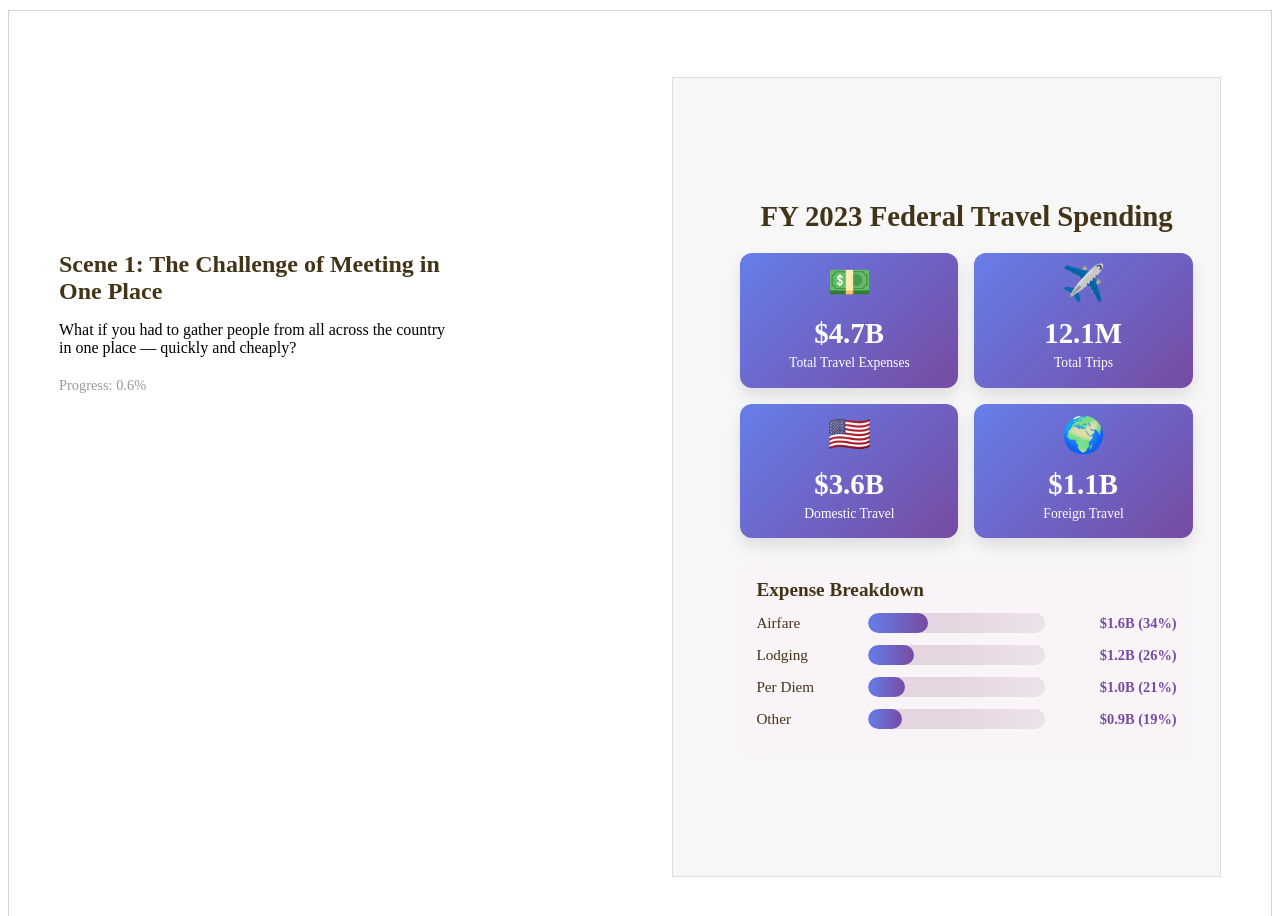
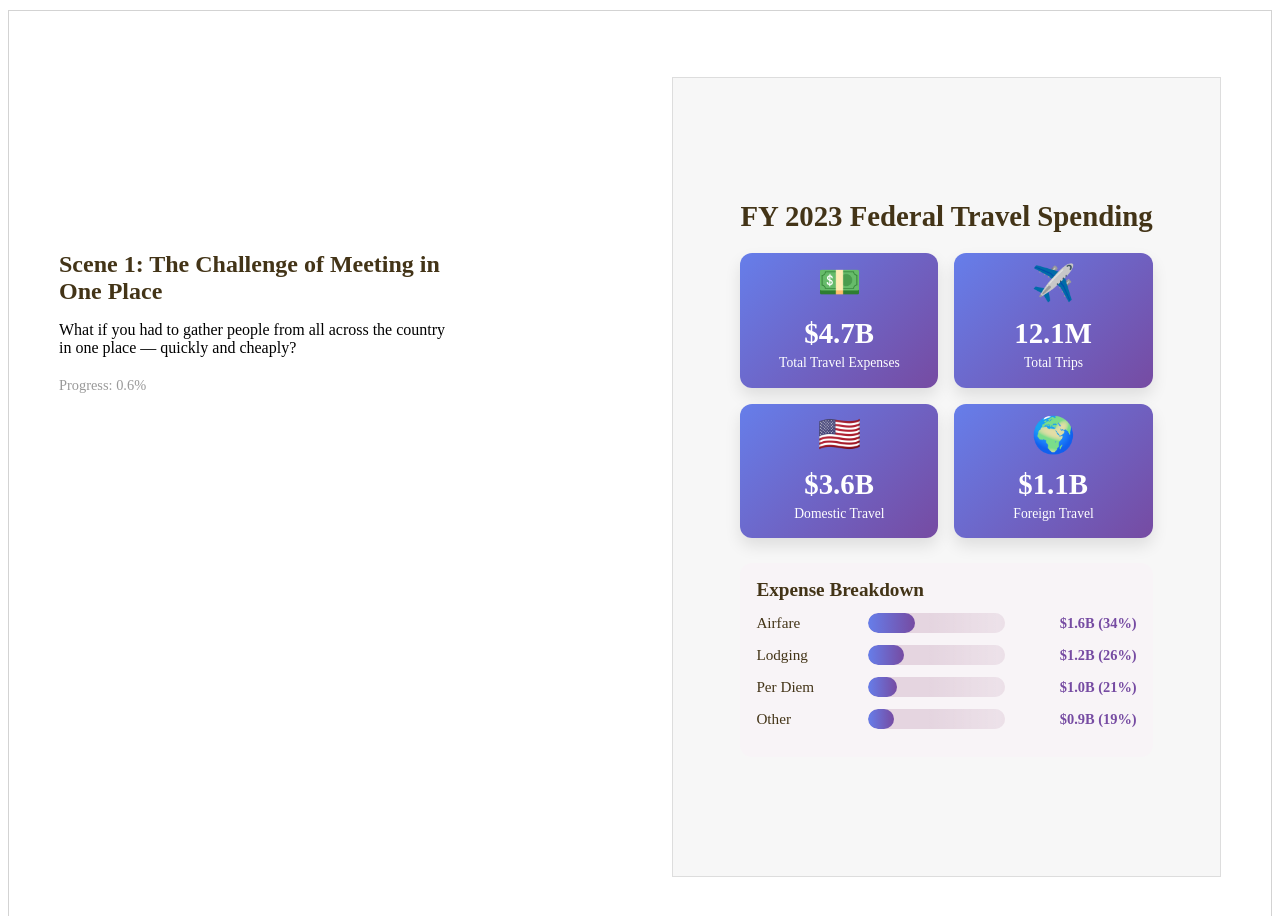
Before and after one commit to hahnemann/route-wise, a SvelteKit app in the folder route-wise/: page / in a window 1280 px wide. Shown: the top 916 px of the page. Built offline with nearby package versions, Linux system fonts and the light colour scheme; no server answers.

Commit message:
Center Scene 1 dashboard in viz panel

```diff
--- a/route-wise/src/routes/ScrollyCard.svelte
+++ b/route-wise/src/routes/ScrollyCard.svelte
@@ -633,7 +633,8 @@
     /* Dashboard Scene 1 Styles */
     .dashboard-scene-1 {
         width: 100%;
-        padding: 20px 20px 20px 20px;
+        max-width: 900px;
+        margin: 0 auto;
     }
 
     .dashboard-scene-1 h2 {
```
